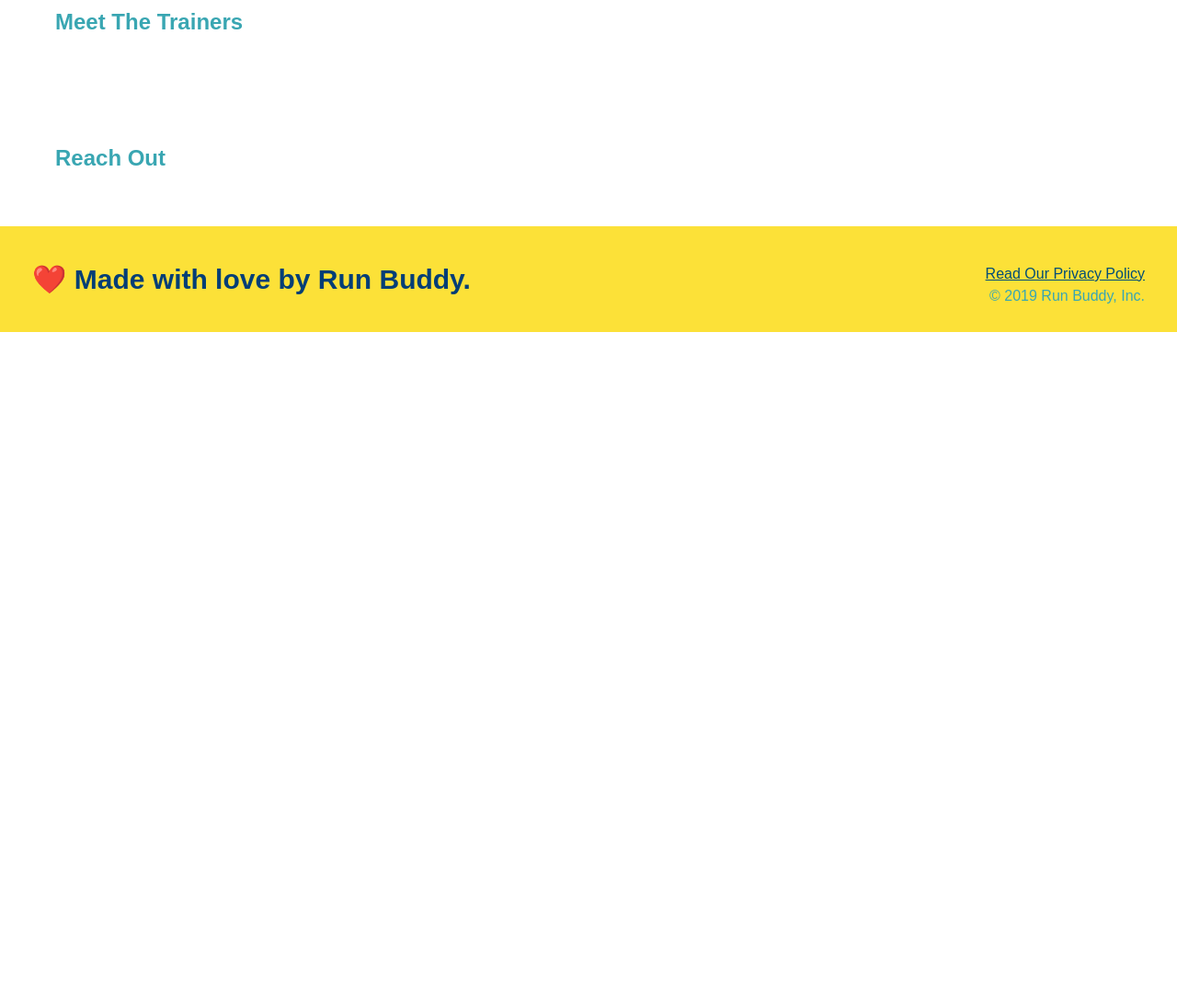
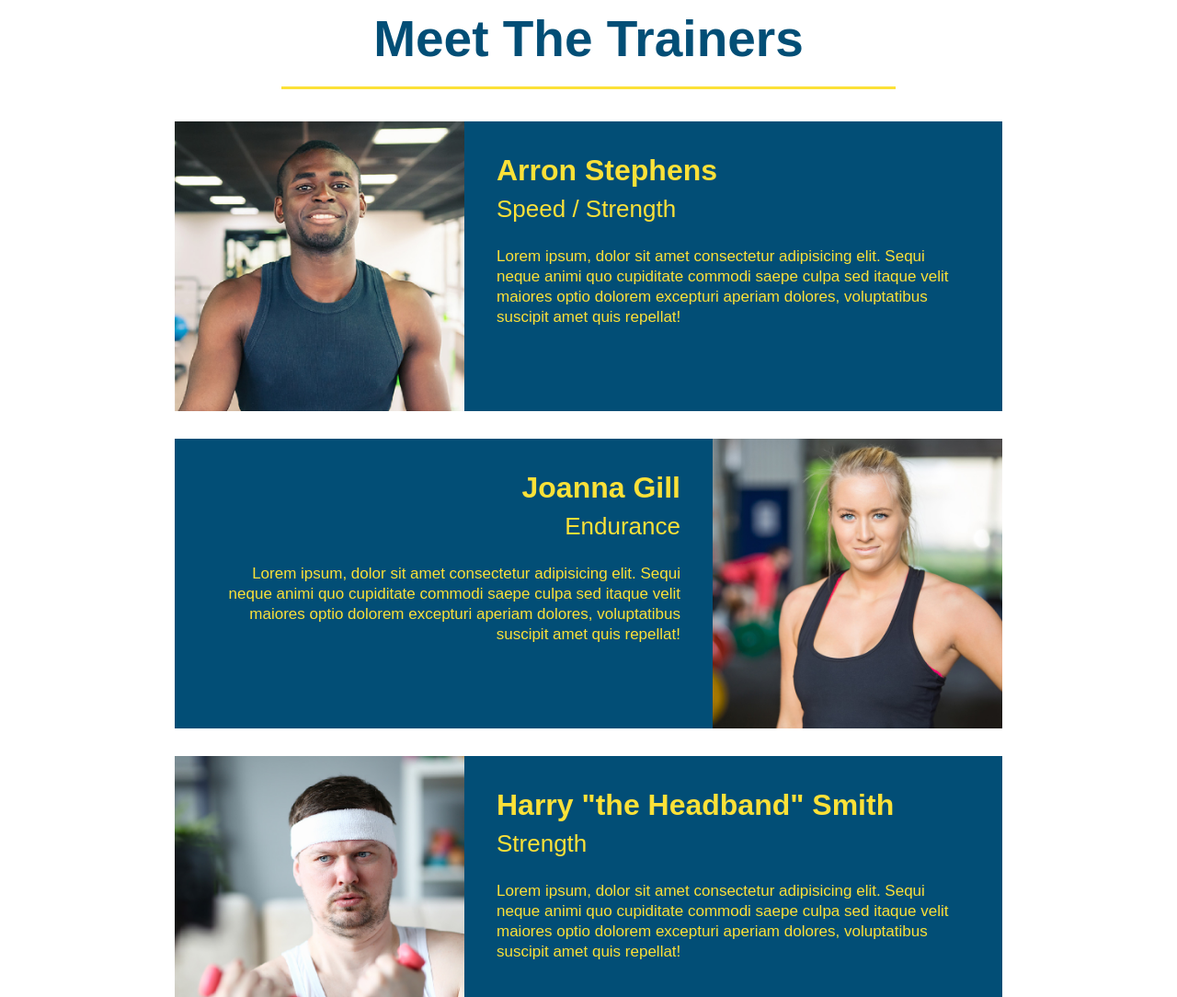
Before and after one commit to jaywooski/run-buddy, a plain HTML site: page index.html in a window 1280 px wide. Shown: the part 2780-3864 px from the top of the page at 92% size. Before the commit the page ends 3141 px from the top, so only its background shows below. Drawn offline with Linux system fonts and the light colour scheme.

Commit message:
meet the trainers section

```diff
--- a/assets/css/style.css
+++ b/assets/css/style.css
@@ -192,3 +192,49 @@ section{
 .steps span{
     font-size: 38px;
 }
+.trainers{
+    text-align: center;
+}
+
+.trainer {
+    width: 900px;
+    margin: 0 auto 30px auto;
+    background: #024e76;
+    color: #fce138;
+    overflow: auto;
+}
+
+.trainer img{
+    width: 35%;
+    float: left;
+}
+
+.trainer-bio {
+    padding: 35px;
+    float: left;
+    width: 65%;
+}
+
+.text-left{
+    text-align: left;
+}
+
+.text-right{
+    text-align: right;
+}
+
+.trainer-bio h3{
+    font-size: 32px;
+    margin-bottom: 8px;
+}
+
+.trainer-bio h4{
+    font-weight: lighter;
+    font-size: 26px;
+    margin-bottom: 25px;
+}
+
+.trainer-bio p {
+    font-size: 17px;
+    line-height: 1.3;
+}
--- a/index.html
+++ b/index.html
@@ -101,9 +101,45 @@
         </section>
 
         <!-- "meet the trainers" section -->
-        <section>
-            <h2>Meet The Trainers</h2>
-        </section>
+        <section id="your-trainers" class="trainers">
+            <h2 class="section-title primary-border">Meet The Trainers</h2>
+            <article class="trainer">
+                <img src="../run-buddy/assets/images/trainer-1.jpg" alt="Arron Stephens in his workout clothes, ready to pump iron" />
+                <div class="trainer-bio text-left">
+                    <h3>Arron Stephens</h3>
+                    <h4>Speed / Strength</h4>
+                    <p>
+                        Lorem ipsum, dolor sit amet consectetur adipisicing elit. Sequi neque animi quo cupiditate commodi saepe culpa sed
+                        itaque velit maiores optio dolorem excepturi aperiam dolores, voluptatibus suscipit amet quis repellat!
+                    </p>
+                </div>
+            </article>
+            <!-- second trainer bio -->
+            <article class="trainer">
+                <div class="trainer-bio text-right">
+                <h3>Joanna Gill</h3>
+                <h4>Endurance</h4>
+                <p>
+                    Lorem ipsum, dolor sit amet consectetur adipisicing elit. Sequi neque animi quo cupiditate commodi saepe culpa sed
+                    itaque velit maiores optio dolorem excepturi aperiam dolores, voluptatibus suscipit amet quis repellat!
+                </p>
+                </div>
+                <img src="./assets/images/trainer-2.jpg" alt="Joanna Gill cooling off after a workout" />
+            </article>
+
+            <!-- third trainer bio -->
+            <article class="trainer">
+                <img src="./assets/images/trainer-3.jpg" alt="Harry Smith wearing a headband and lifting comically small pink weights" />
+                <div class="trainer-bio text-left">
+                <h3>Harry "the Headband" Smith</h3>
+                <h4>Strength</h4>
+                <p>
+                    Lorem ipsum, dolor sit amet consectetur adipisicing elit. Sequi neque animi quo cupiditate commodi saepe culpa sed
+                    itaque velit maiores optio dolorem excepturi aperiam dolores, voluptatibus suscipit amet quis repellat!
+                </p>
+                </div>
+            </article>
+                    </section>
 
         <!-- "Reach Out" section -->
         <section>
```
Also changed, not shown: assets/images/trainer-1.jpg (added), assets/images/trainer-2.jpg (added), assets/images/trainer-3.jpg (added), 1 other file.
